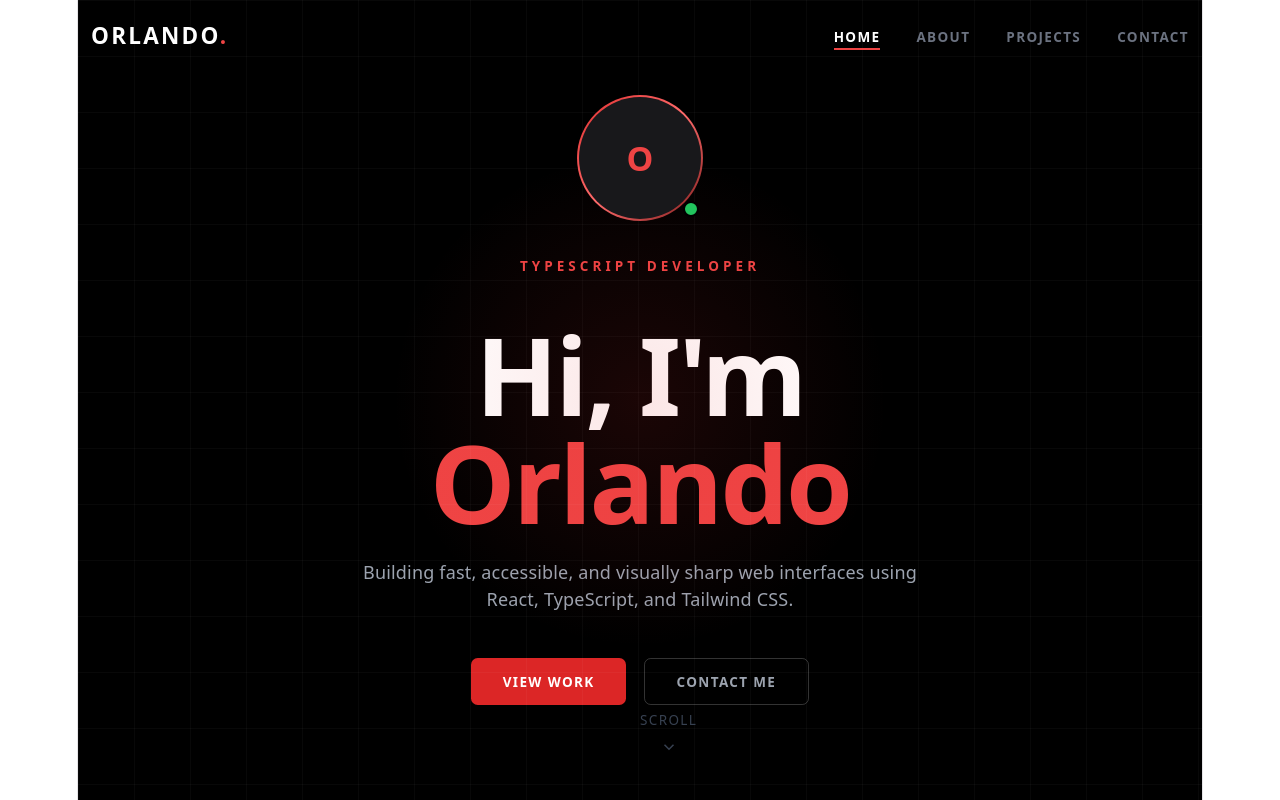
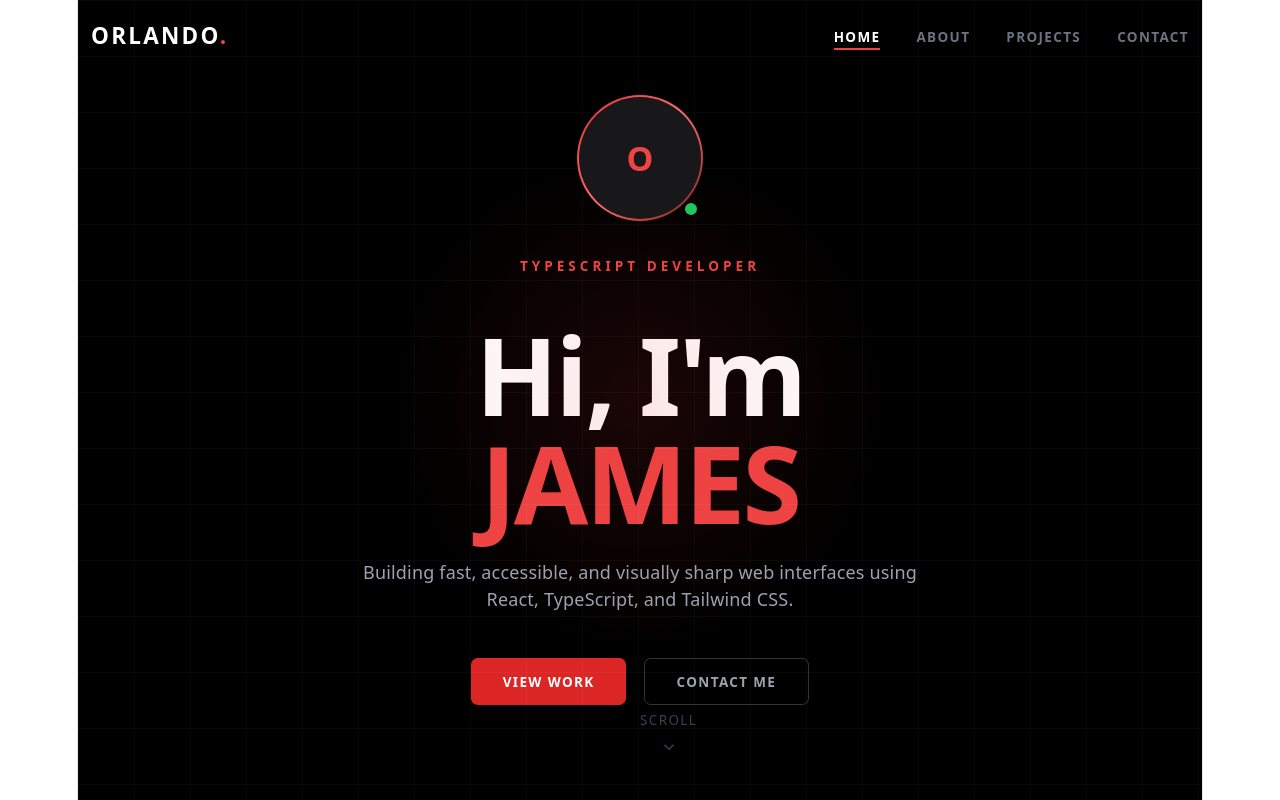
Before and after one commit to Orlandp/Orlando-porfolio, a React (Vite) app: page / in a window 1280 px wide. Shown: the top 800 px of the page. Built offline with nearby package versions, Linux system fonts and the light colour scheme.

Commit message:
changes on the home folder

```diff
--- a/src/components/Contact.tsx
+++ b/src/components/Contact.tsx
@@ -9,23 +9,23 @@ interface FormState {
 type Status = 'idle' | 'sending' | 'sent'
 
 export default function Contact() {
-  // useState: all form field values in one object
+
   const [form, setForm] = useState<FormState>({ name: '', email: '', message: '' })
 
-  // useState: submit lifecycle — idle → sending → sent → idle
+
   const [status, setStatus] = useState<Status>('idle')
 
-  // useEffect: validate email format in real-time when form.email changes
+
   useEffect(() => {
     if (!form.email) return
     const isValid = /^[^\s@]+@[^\s@]+\.[^\s@]+$/.test(form.email)
     const input = document.getElementById('emailField') as HTMLInputElement | null
     if (input) {
       input.style.borderColor = isValid
-        ? 'rgba(34, 197, 94, 0.5)'  // green — valid
-        : 'rgba(239, 68, 68, 0.5)'  // red — invalid
+        ? 'rgba(34, 197, 94, 0.5)'
+        : 'rgba(239, 68, 68, 0.5)'
     }
-  }, [form.email]) // only re-runs when email changes
+  }, [form.email])
 
   const handleChange = (
     e: React.ChangeEvent<HTMLInputElement | HTMLTextAreaElement>
@@ -80,7 +80,7 @@ export default function Contact() {
             className={`${inputCls} resize-none`}
           />
 
-          {/* button label driven by status useState */}
+
           <button
             type="submit"
             disabled={status !== 'idle'}
--- a/src/components/Home.tsx
+++ b/src/components/Home.tsx
@@ -65,7 +65,7 @@ export default function Home() {
 
       <h1 className="hero-enter text-6xl md:text-8xl font-black text-white leading-none mb-5 tracking-tight">
         Hi, I'm<br />
-        <span className="text-red-500">Orlando</span>
+        <span className="text-red-500">JAMES</span>
       </h1>
 
       <p className="hero-enter max-w-lg text-gray-400 leading-relaxed text-sm md:text-base mb-10">
--- a/src/components/Projects.tsx
+++ b/src/components/Projects.tsx
@@ -48,10 +48,10 @@ export default function Projects() {
   // useEffect: runs a side effect whenever filter changes
   useEffect(() => {
     console.log(`Projects filter changed → ${filter}`)
-    // Real-world use: fetch('/api/projects?tag=' + filter)
+
   }, [filter]) // dependency array — re-runs when filter changes
 
-  // derived value — computed directly from state, no hook needed
+
   const shown =
     filter === 'All' ? ALL : ALL.filter((p) => p.tags.includes(filter))
 
```
